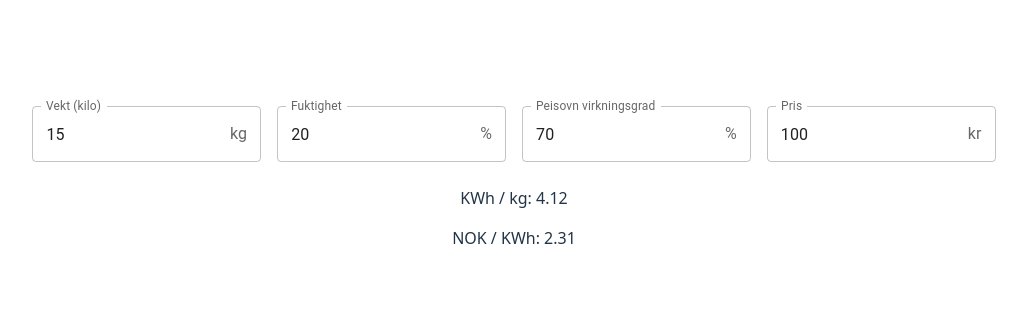
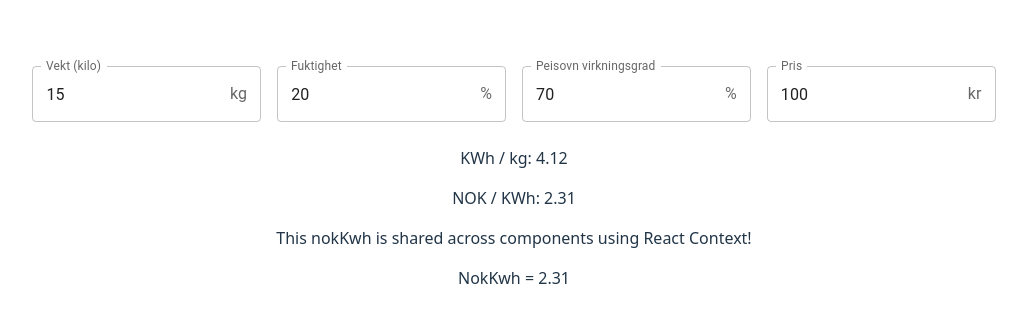
Before and after one commit to Mebu98/burdejegfyre, a React (Vite) app in the folder burdejegfyre/: page / in a window 1280 px wide. Shown: the part 218-540 px from the top of the page, without its empty margins (126-1153 px from the left). Built offline with nearby package versions, Linux system fonts and the light colour scheme.

Commit message:
Made nokKwh a "global" reactive variable using React Context
Doing this will hopefully make it easier to compare to the "live data"
in other components in the future :)
todo: delete the "test" files

```diff
--- a/burdejegfyre/src/App.tsx
+++ b/burdejegfyre/src/App.tsx
@@ -1,6 +1,8 @@
 import "./App.css";
 import WoodCalc from "./components/WoodCalc.tsx";
-import { Box, createTheme, TextField, ThemeProvider } from "@mui/material";
+import { createTheme, ThemeProvider } from "@mui/material";
+import ContextProvider from "./contexts/NokKwhContext.tsx";
+import GlobalTest from "./components/GlobalTest.tsx";
 
 function App() {
   const theme = createTheme({
@@ -12,7 +14,10 @@ function App() {
 
   return (
     <ThemeProvider theme={theme}>
-      <WoodCalc />
+      <ContextProvider>
+        <WoodCalc />
+        <GlobalTest />
+      </ContextProvider>
     </ThemeProvider>
   );
 }
--- /dev/null
+++ b/burdejegfyre/src/components/GlobalTest.tsx
@@ -0,0 +1,12 @@
+import { useNokKwhContext } from "../contexts/NokKwhContext";
+
+export default function GlobalTest() {
+  const { nokKwh, setNokKwh } = useNokKwhContext();
+
+  return (
+    <>
+      <p>This nokKwh is shared across components using React Context!</p>
+      <p>NokKwh = {nokKwh}</p>
+    </>
+  );
+}
--- a/burdejegfyre/src/components/WoodCalc.tsx
+++ b/burdejegfyre/src/components/WoodCalc.tsx
@@ -1,5 +1,6 @@
-import { useEffect, useState } from "react";
+import { use, useContext, useEffect, useState } from "react";
 import { Box, TextField, InputAdornment } from "@mui/material";
+import { NokKwhContext, useNokKwhContext } from "../contexts/NokKwhContext";
 
 const woodSettings = [
   {
@@ -40,9 +41,9 @@ function calcNokKwh(kwhKg = 4.3, nokKg = 100 / 15, efficiency = 70) {
   return Number(nokKwh.toFixed(2));
 }
 
-function WoodCalc() {
+const WoodCalc: React.FC = () => {
   const [kwhKg, setKwhKg] = useState(0);
-  const [nokKwh, setNokKwh] = useState(0);
+  const { nokKwh, setNokKwh } = useNokKwhContext();
 
   // Not really optimal way to set initial settings, but changing it might need some refactoring of woodSettings...
   function runCalcs() {
@@ -97,6 +98,6 @@ function WoodCalc() {
       <p> NOK / KWh: {nokKwh}</p>
     </div>
   );
-}
+};
 
 export default WoodCalc;
--- /dev/null
+++ b/burdejegfyre/src/contexts/NokKwhContext.tsx
@@ -0,0 +1,31 @@
+import {
+  type Dispatch,
+  type SetStateAction,
+  createContext,
+  type ReactNode,
+  useState,
+  useContext,
+} from "react";
+
+type NokKwhContextType = {
+  nokKwh: number;
+  setNokKwh: Dispatch<SetStateAction<number>>;
+};
+
+export const NokKwhContext = createContext<NokKwhContextType>(
+  {} as NokKwhContextType,
+);
+
+type ContextProviderProps = {
+  children?: ReactNode;
+};
+
+export default function ContextProvider({ children }: ContextProviderProps) {
+  const [nokKwh, setNokKwh] = useState(1);
+  const context: NokKwhContextType = { setNokKwh, nokKwh };
+  return (
+    <NokKwhContext.Provider value={context}>{children}</NokKwhContext.Provider>
+  );
+}
+
+export const useNokKwhContext = () => useContext(NokKwhContext);
```
